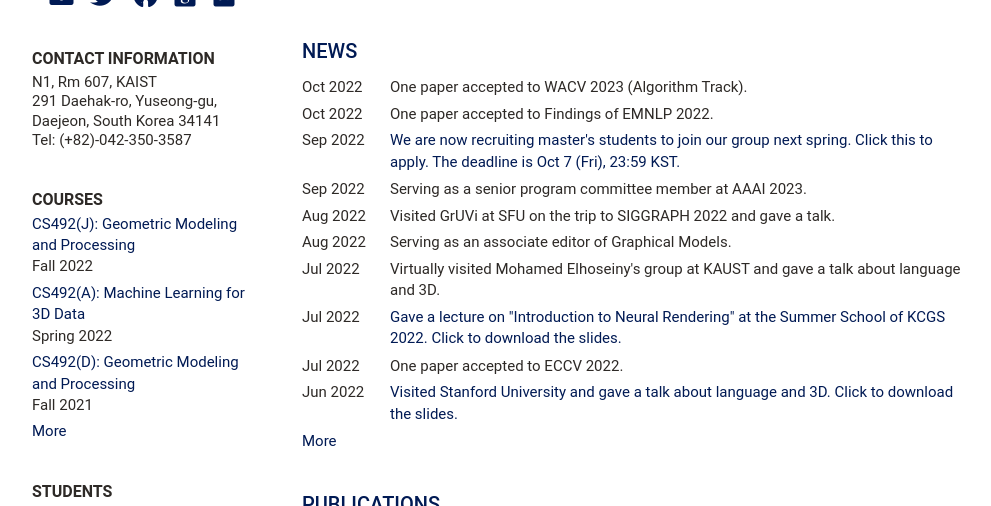
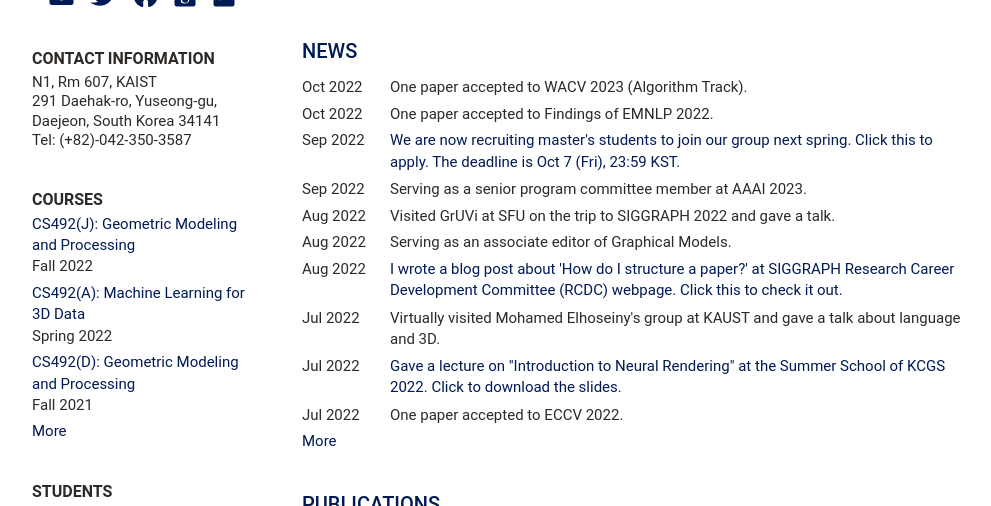
Before and after one commit to mhsung/mhsung.github.io, a Jekyll site: the page built from index.html, in a window 1280 px wide and 900 px high, scrolled down 441 px, cut to the strip 0-506 px from the top of the window. Shown: the whole strip, without its empty margins (126-1117 px from the left). Built offline with Jekyll 4.4.1, drawn with Linux system fonts in a browser that asks for light colours; some web fonts are replaced.

Commit message:
Updated.

```diff
--- a/_data/news.yml
+++ b/_data/news.yml
@@ -12,6 +12,9 @@ news:
       time: Aug 2022
     - title: "Serving as an associate editor of Graphical Models."
       time: Aug 2022
+    - title: "I wrote a blog post about 'How do I structure a paper?' at SIGGRAPH Research Career Development Committee (RCDC) webpage. Click this to check it out."
+      time: Aug 2022
+      link: https://research.siggraph.org/blog/guides/how-do-i-structure-a-paper/
     - title: "Virtually visited Mohamed Elhoseiny's group at KAUST and gave a talk about language and 3D."
       time: Jul 2022
     - title: "Gave a lecture on \"Introduction to Neural Rendering\" at the Summer School of KCGS 2022. Click to download the slides."
```
